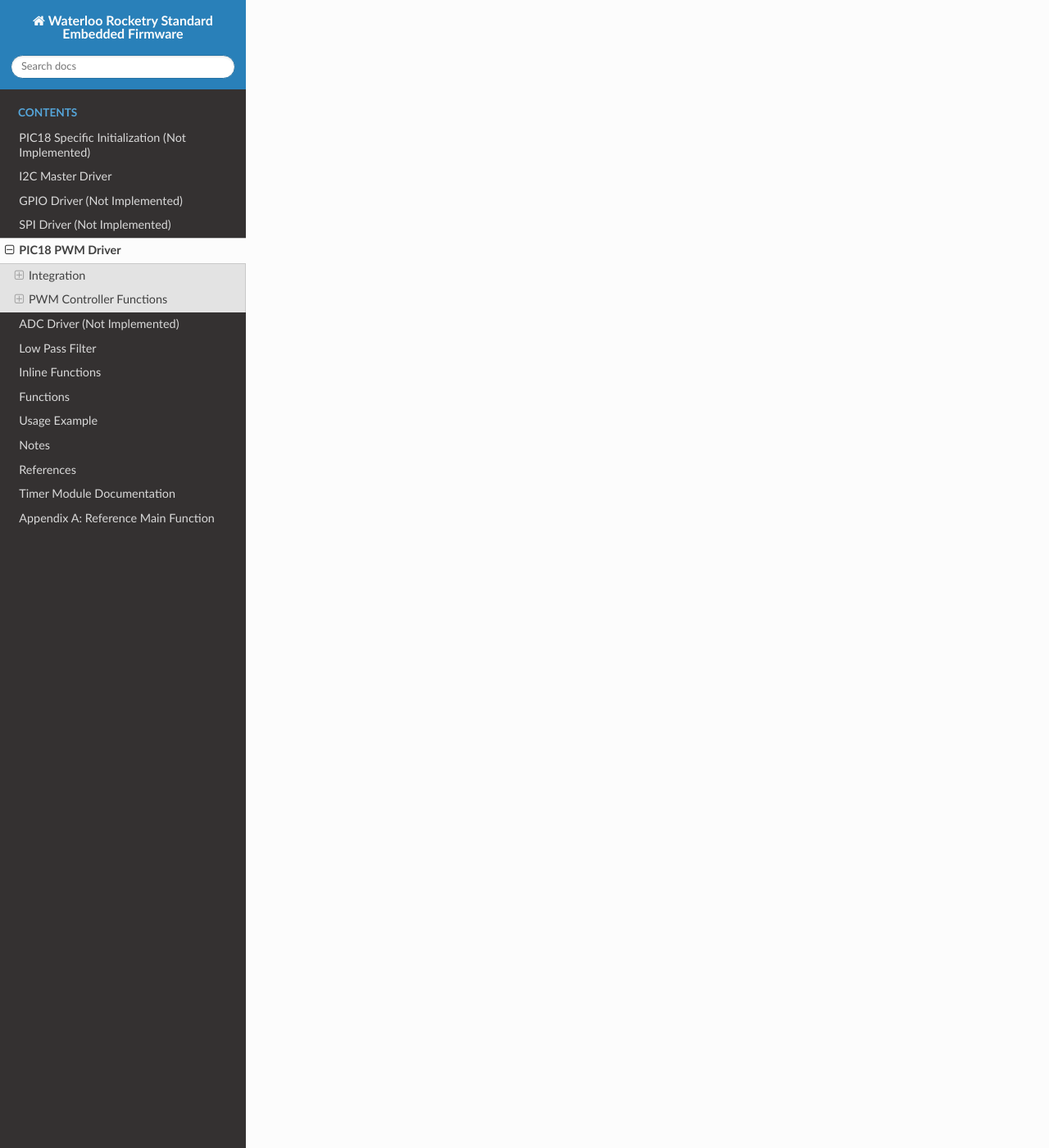
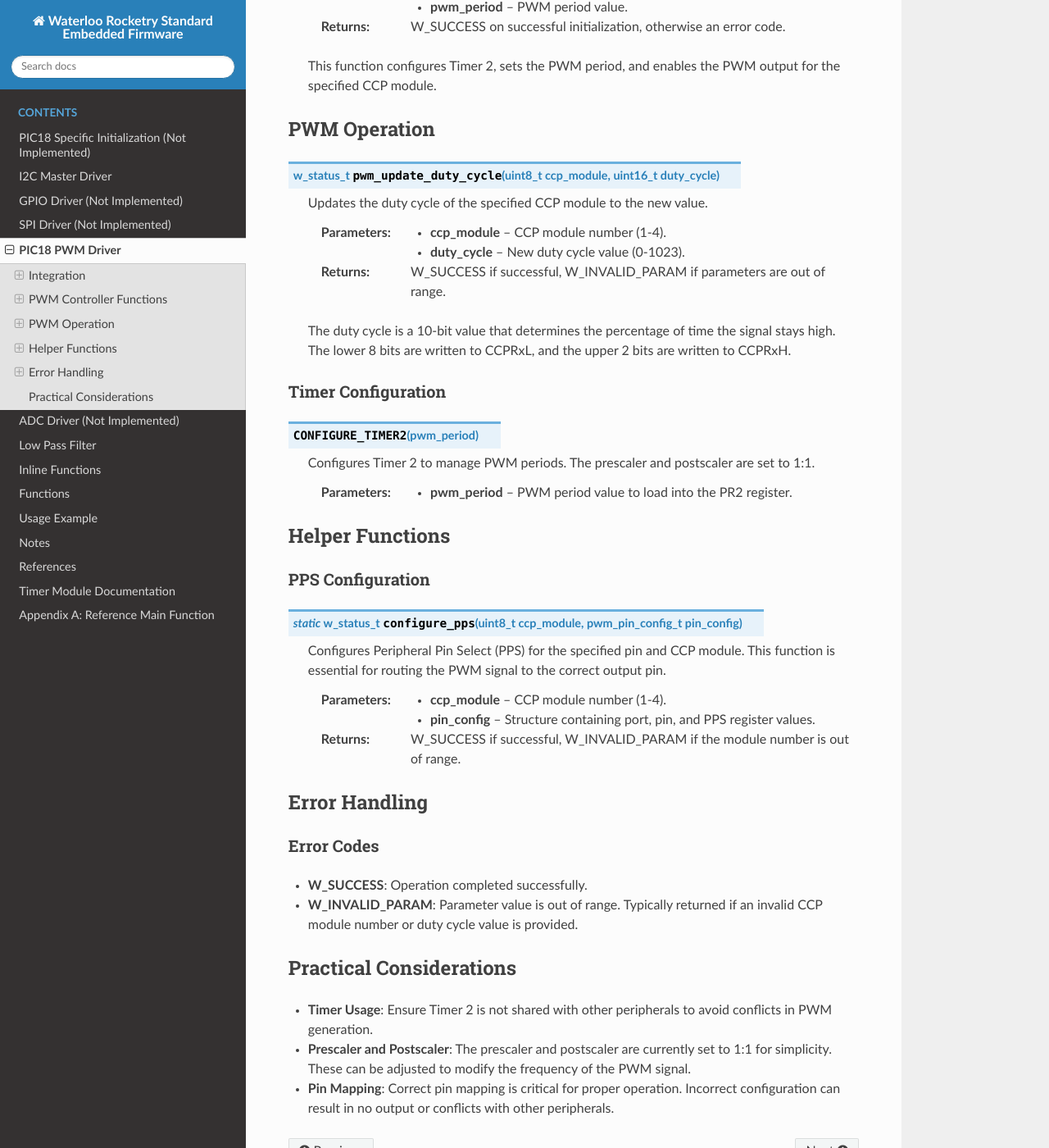
Before and after one commit to waterloo-rocketry/rocketlib, a Sphinx documentation site: the page built from doc/pwm_driver.rst, in a window 1280 px wide and 1400 px high, scrolled down 2582 px. Shown: the whole window at 82% size. Built offline with Sphinx 7.4.7 and the Read the Docs theme 3.1.0, drawn with Linux system fonts in a browser that asks for light colours; some of the changed text lies outside the part shown.

Commit message:
Refactor PWM initialization and duty cycle update functions to utilize a Struct to allow dynamic pin mapping instead of a macro which was rigid; add PPS configuration support and update documentation

```diff
--- a/doc/pwm_driver.rst
+++ b/doc/pwm_driver.rst
@@ -1,22 +1,66 @@
 PIC18 PWM Driver
 ****************
 
-The driver provides PWM output functionality for PIC18F26K83 using the CCP (Capture/Compare/PWM) modules. It supports up to four PWM channels, each with configurable pin mapping. Timer 2 is used by this driver.
+The driver provides PWM output functionality for the PIC18F26K83 using the CCP (Capture/Compare/PWM) modules. It supports up to four PWM channels, each with configurable pin mapping. Timer 2 is utilized by this driver to manage PWM periods.
 
 Integration
 ===========
 
 Pin Configuration
 -----------------
-.. c:macro:: CONFIGURE_CCP_PIN(ccp_module, output_pin, pps_reg, tris_reg, pps_value)
+.. c:macro:: CONCAT(a, b, c)
 
-   Configure the CCP module pin mapping.
+   Concatenates three tokens to dynamically form register names.
 
-   :param ccp_module: CCP module number (1-4)
-   :param output_pin: Output pin number
-   :param pps_reg: PPS register to configure
-   :param tris_reg: TRIS register to configure
-   :param pps_value: PPS value for the selected CCP module
+   :param a: First part of the token.
+   :param b: Second part of the token.
+   :param c: Third part of the token.
+
+.. c:macro:: CCPR_L(module)
+
+   Accesses the CCPR Low register for the specified module.
+
+   :param module: CCP module number (1-4).
+
+.. c:macro:: CCPR_H(module)
+
+   Accesses the CCPR High register for the specified module.
+
+   :param module: CCP module number (1-4).
+
+.. c:macro:: CCP_CON(module)
+
+   Accesses the CCPxCON control register for the specified module.
+
+   :param module: CCP module number (1-4).
+
+.. c:macro:: GET_TRIS_REG(port)
+
+   Retrieves the TRIS register for the specified port.
+
+   :param port: Port letter (A, B, C).
+
+.. c:macro:: GET_PPS_REG(port, pin)
+
+   Retrieves the PPS register address for the specified port and pin.
+
+   :param port: Port letter (A, B, C).
+   :param pin: Pin number (0-7).
+
+.. c:macro:: SET_TRIS_OUTPUT(port, pin)
+
+   Sets the specified pin as output by modifying the TRIS register.
+
+   :param port: Port letter (A, B, C).
+   :param pin: Pin number (0-7).
+
+.. c:macro:: ASSIGN_PPS(port, pin, ccp_module)
+
+   Assigns the CCP module to the specified PPS register to map the peripheral to the desired pin.
+
+   :param port: Port letter (A, B, C).
+   :param pin: Pin number (0-7).
+   :param ccp_module: CCP module number (1-4).
 
 CCP Mode Configuration
 ----------------------
@@ -48,23 +92,73 @@
 PWM Controller Functions
 ========================
 
+PWM Pin Configuration Structure
+-------------------------------
+.. c:type:: pwm_pin_config_t
+
+   Structure that holds the configuration details for a PWM pin.
+
+   :param port: Port letter (A, B, C).
+   :param pin: Pin number (0-7).
+   :param pps_reg: PPS register value for this pin.
+
 Initialization
 --------------
-.. c:function:: void pwm_init(uint8_t ccp_module, uint8_t output_pin, uint16_t pwm_period)
+.. c:function:: w_status_t pwm_init(uint8_t ccp_module, pwm_pin_config_t pin_config, uint16_t pwm_period)
 
-   Initialize PWM for the specified CCP module and output pin.
+   Initializes PWM for the specified CCP module with the given pin configuration and PWM period.
 
-   :param uint8_t ccp_module: CCP module number (1-4)
-   :param uint8_t output_pin: Output pin number
-   :param uint16_t pwm_period: PWM period value
+   :param ccp_module: CCP module number (1-4).
+   :param pin_config: PWM pin configuration structure containing port, pin, and PPS register values.
+   :param pwm_period: PWM period value.
+   :return: W_SUCCESS on successful initialization, otherwise an error code.
 
-Update Pulse Width
-------------------
-.. c:function:: status_t update_pulse_width(uint8_t ccp_module, uint16_t duty_cycle)
+   This function configures Timer 2, sets the PWM period, and enables the PWM output for the specified CCP module.
 
-   Update the pulse width (duty cycle) for the specified CCP module.
+PWM Operation
+=============
 
-   :param uint8_t ccp_module: CCP module number (1-4)
-   :param uint16_t duty_cycle: New duty cycle value (0-1023)
-   :return: W_SUCCESS if successful, W_FAILURE if the duty cycle is out of range
-   :rtype: status_t
+.. c:function:: w_status_t pwm_update_duty_cycle(uint8_t ccp_module, uint16_t duty_cycle)
+
+   Updates the duty cycle of the specified CCP module to the new value.
+
+   :param ccp_module: CCP module number (1-4).
+   :param duty_cycle: New duty cycle value (0-1023).
+   :return: W_SUCCESS if successful, W_INVALID_PARAM if parameters are out of range.
+
+   The duty cycle is a 10-bit value that determines the percentage of time the signal stays high. The lower 8 bits are written to CCPRxL, and the upper 2 bits are written to CCPRxH.
+
+Timer Configuration
+-------------------
+.. c:macro:: CONFIGURE_TIMER2(pwm_period)
+
+   Configures Timer 2 to manage PWM periods. The prescaler and postscaler are set to 1:1.
+
+   :param pwm_period: PWM period value to load into the PR2 register.
+
+Helper Functions
+================
+
+PPS Configuration
+-----------------
+.. c:function:: static w_status_t configure_pps(uint8_t ccp_module, pwm_pin_config_t pin_config)
+
+   Configures Peripheral Pin Select (PPS) for the specified pin and CCP module. This function is essential for routing the PWM signal to the correct output pin.
+
+   :param ccp_module: CCP module number (1-4).
+   :param pin_config: Structure containing port, pin, and PPS register values.
+   :return: W_SUCCESS if successful, W_INVALID_PARAM if the module number is out of range.
+
+Error Handling
+==============
+
+Error Codes
+-----------
+- **W_SUCCESS**: Operation completed successfully.
+- **W_INVALID_PARAM**: Parameter value is out of range. Typically returned if an invalid CCP module number or duty cycle value is provided.
+
+Practical Considerations
+========================
+- **Timer Usage**: Ensure Timer 2 is not shared with other peripherals to avoid conflicts in PWM generation.
+- **Prescaler and Postscaler**: The prescaler and postscaler are currently set to 1:1 for simplicity. These can be adjusted to modify the frequency of the PWM signal.
+- **Pin Mapping**: Correct pin mapping is critical for proper operation. Incorrect configuration can result in no output or conflicts with other peripherals.
```
Also changed, not shown: 2 other files.
